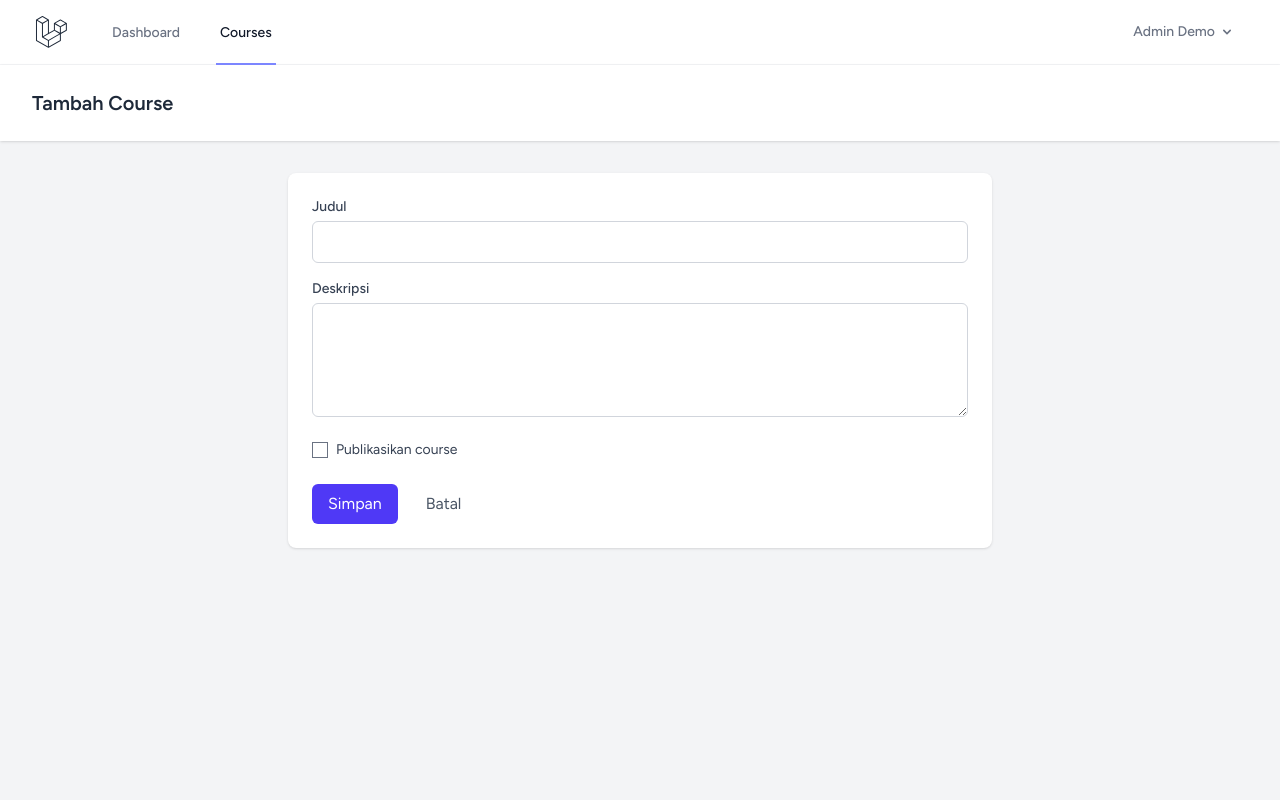
After one commit to helmiann/elearning, a Laravel app: page /admin/courses/create in a window 1280 px wide. The commit adds this page. Run offline with Laravel 12, Linux system fonts and the light colour scheme; a user stored in the database is signed in; data comes from the database, SQL or seed files in the repository; style sheets or scripts are compiled from the project's sources.

Commit message:
add crud courses

```diff
--- /dev/null
+++ b/app/Http/Controllers/Admin/CourseController.php
@@ -0,0 +1,89 @@
+<?php
+
+namespace App\Http\Controllers\Admin;
+
+use App\Http\Controllers\Controller;
+use App\Models\course;
+use Illuminate\Http\Request;
+
+class CourseController extends Controller
+{
+    /**
+     * Display a listing of the resource.
+     */
+    public function index()
+    {
+        $courses = Course::latest()->paginate(10);
+        return view('admin.courses.index', compact('courses'));
+    }
+
+    /**
+     * Show the form for creating a new resource.
+     */
+    public function create()
+    {
+        return view('admin.courses.create');
+    }
+
+    /**
+     * Store a newly created resource in storage.
+     */
+    public function store(Request $request)
+    {
+        $data = $request->validate([
+            'title' => 'required|string|max:255',
+            'description' => 'required|string'
+        ]);
+        $data['is_published'] = $request->boolean('is_published');
+
+        Course::create($data);
+
+        return redirect()->route('admin.courses.index')
+        ->with('success','Course berhasil ditambahkan.');
+
+    }
+
+    /**
+     * Display the specified resource.
+     */
+    public function show(course $course)
+    {
+        //
+    }
+
+    /**
+     * Show the form for editing the specified resource.
+     */
+    public function edit(course $course)
+    {
+        return view('admin.courses.edit', compact('course'));
+    }
+
+    /**
+     * Update the specified resource in storage.
+     */
+    public function update(Request $request, course $course)
+    {
+        $data = $request->validate([
+            'title' => 'required|string|max:255',
+            'description' => 'required|string'
+        ]);
+        $data['is_published'] = $request->boolean('is_published');
+
+        $course->update($data);
+
+        return redirect()->route('admin.courses.index')
+        ->with('success','Course berhasil diperbarui.');
+    }
+
+    /**
+     * Remove the specified resource from storage.
+     */
+    public function destroy(course $course)
+    {
+        $course->delete();
+
+        return redirect()->route('admin.courses.index')
+        ->with('success','Course berhasil dihapus');
+    }
+}
--- /dev/null
+++ b/resources/views/admin/courses/_form.blade.php
@@ -0,0 +1,26 @@
+<div class="space-y-4">
+    <div>
+        <label class="block text-sm font-medium text-gray-700">Judul</label>
+        <input type="text" name="title"
+               value="{{ old('title', $course->title ?? '') }}"
+               class="mt-1 w-full rounded-md border-gray-300">
+        @error('title')
+            <p class="text-sm text-red-600 mt-1">{{ $message }}</p>
+        @enderror
+    </div>
+
+    <div>
+        <label class="block text-sm font-medium text-gray-700">Deskripsi</label>
+        <textarea name="description" rows="4"
+                  class="mt-1 w-full rounded-md border-gray-300">{{ old('description', $course->description ?? '') }}</textarea>
+        @error('description')
+            <p class="text-sm text-red-600 mt-1">{{ $message }}</p>
+        @enderror
+    </div>
+
+    <label class="flex items-center gap-2">
+        <input type="checkbox" name="is_published" value="1"
+               @checked(old('is_published', $course->is_published ?? false))>
+        <span class="text-sm text-gray-700">Publikasikan course</span>
+    </label>
+</div>
--- /dev/null
+++ b/resources/views/admin/courses/create.blade.php
@@ -0,0 +1,18 @@
+<x-app-layout>
+    <x-slot name="header">
+        <h2 class="font-semibold text-xl text-gray-800">Tambah Course</h2>
+    </x-slot>
+
+    <div class="py-8 max-w-3xl mx-auto sm:px-6 lg:px-8">
+        <form method="POST" action="{{ route('admin.courses.store') }}"
+              class="bg-white shadow-sm sm:rounded-lg p-6">
+            @csrf
+            @include('admin.courses._form')
+            <div class="mt-6 flex gap-3">
+                <button class="px-4 py-2 bg-indigo-600 text-white rounded-md">Simpan</button>
+                <a href="{{ route('admin.courses.index') }}"
+                   class="px-4 py-2 text-gray-600">Batal</a>
+            </div>
+        </form>
+    </div>
+</x-app-layout>
--- a/resources/views/layouts/navigation.blade.php
+++ b/resources/views/layouts/navigation.blade.php
@@ -15,6 +15,12 @@
                     <x-nav-link :href="route('dashboard')" :active="request()->routeIs('dashboard')">
                         {{ __('Dashboard') }}
                     </x-nav-link>
+                    @if (auth()->user()->isAdmin())
+                        <x-nav-link :href="route('admin.courses.index')"
+                            :active="request()->routeIs('admin.courses.*')">
+                             Courses
+                        </x-nav-link>
+                    @endif
                 </div>
             </div>
 
--- a/routes/web.php
+++ b/routes/web.php
@@ -2,6 +2,7 @@
 
 use App\Http\Controllers\ProfileController;
 use Illuminate\Support\Facades\Route;
+use App\Http\Controllers\Admin\CourseController;
 
 Route::get('/', function () {
     return view('welcome');
@@ -20,6 +21,7 @@ Route::middleware(['auth','admin'])
         Route::get('/', function () {
             return view('admin.dashboard');
         })->name('dashboard');
+    Route::resource('courses', CourseController::class)->except('show');
     });
 
 Route::middleware('auth')->group(function () {
```
Also changed, not shown: app/Models/Course.php (added, +18 -0 lines), resources/views/admin/courses/edit.blade.php (added, +19 -0 lines), resources/views/admin/courses/index.blade.php (added, +64 -0 lines), database/migrations/2026_11_19_093431_create_courses_table.php (added).
